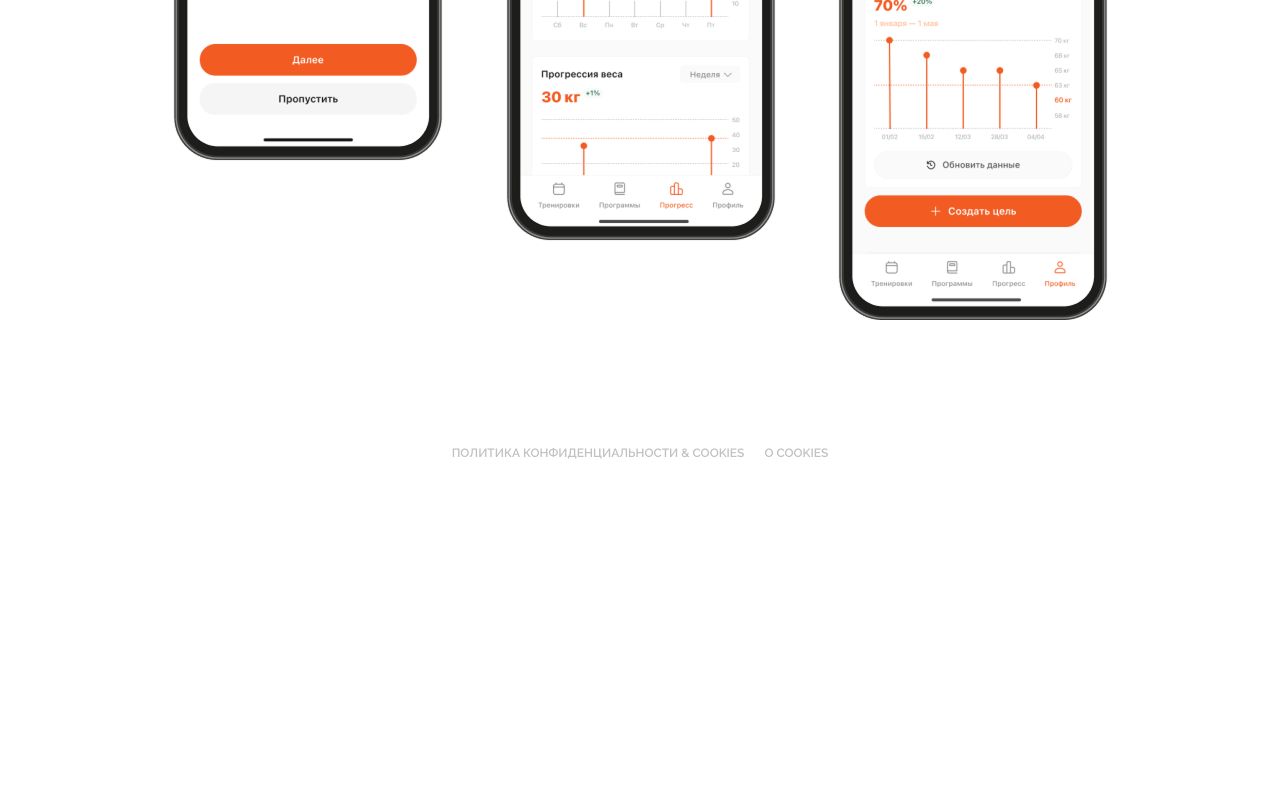
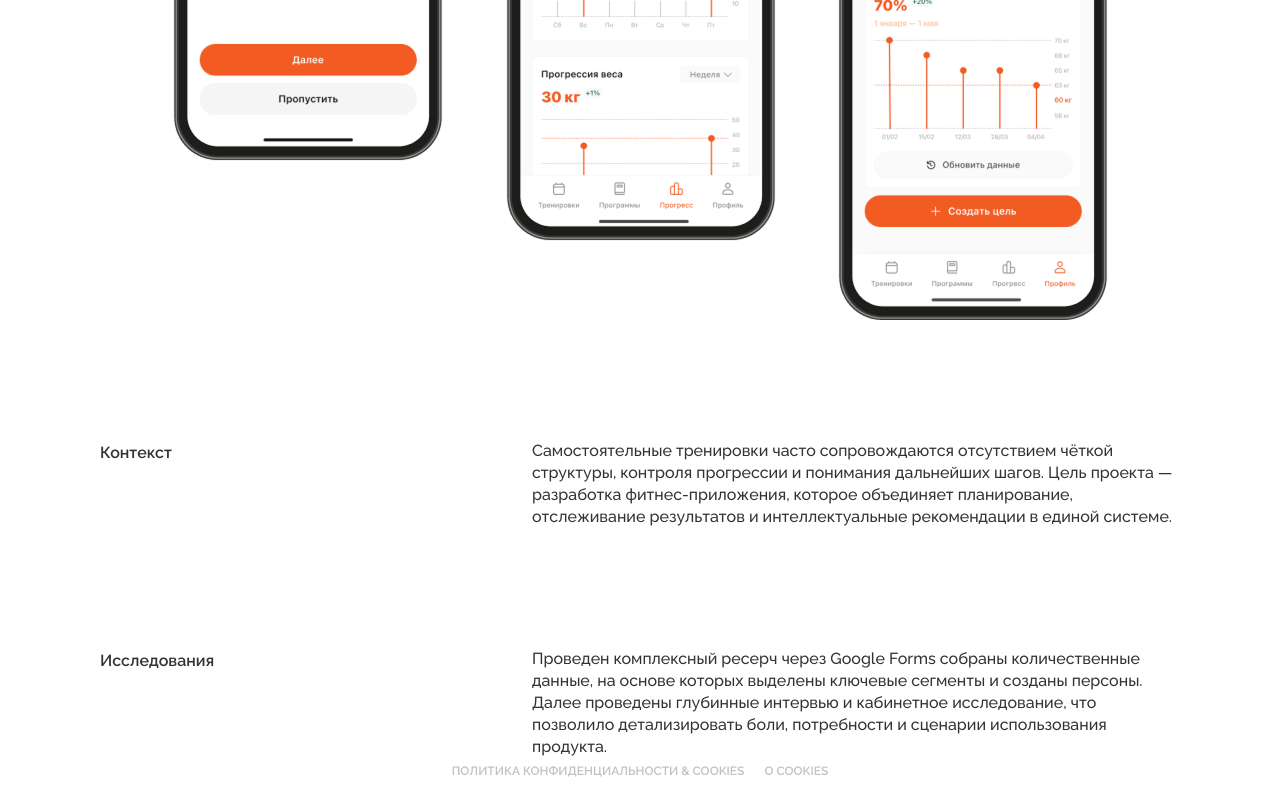
Before and after one commit to GrPugaguga/uxiustina, a Next.js app: page /liftup in a window 1280 px wide. Shown: the part 520-1320 px from the top of the page. Before the commit the page ends 1002 px from the top, so only its background shows below. Built offline with nearby package versions, Linux system fonts and the light colour scheme.

Commit message:
fix: test fix

```diff
--- a/app/layout.tsx
+++ b/app/layout.tsx
@@ -23,7 +23,7 @@ export default function RootLayout({
   return (
     <html lang="en">
       <body
-        className={`${raleway.variable} antialiased font-raleway`}
+        className={`${raleway.variable} antialiased font-raleway p-0`}
       >
         <div className="fixed top-0 sm:top-10 left-0 right-0 z-50 flex justify-center">
           <Header />
--- a/app/liftup/page.tsx
+++ b/app/liftup/page.tsx
@@ -1,4 +1,6 @@
 import Image from "next/image";
+
+import Context from "./sections/Context";
 
 export default function LiftUp() {
   return (
@@ -14,7 +16,7 @@ export default function LiftUp() {
 
       {/* Content Block */}
       <div className="mt-15 sm:mt-30 flex flex-col gap-15 sm:gap-30 w-full items-center">
-
+        <Context/>
       </div>
     </div>
   );
--- /dev/null
+++ b/app/liftup/sections/Context.tsx
@@ -0,0 +1,15 @@
+import { PrivacyText } from "@/ui-kit";
+
+export default function Context() {
+  return (
+    <>
+        <PrivacyText title="Контекст">
+            Самостоятельные тренировки часто сопровождаются отсутствием чёткой структуры, контроля прогрессии и понимания дальнейших шагов.
+            Цель проекта — разработка фитнес-приложения, которое объединяет планирование, отслеживание результатов и интеллектуальные рекомендации в единой системе.
+        </PrivacyText>
+        <PrivacyText title="Исследования">
+            Проведен комплексный ресерч через Google Forms собраны количественные данные, на основе которых выделены ключевые сегменты и созданы персоны. Далее проведены глубинные интервью и кабинетное исследование, что позволило детализировать боли, потребности и сценарии использования продукта.
+        </PrivacyText>
+    </>
+  );
+}
--- a/components/Header.tsx
+++ b/components/Header.tsx
@@ -36,7 +36,7 @@ export default function Header() {
             </header>
 
             {/* Mobile Header */}
-            <header className="sm:hidden w-full bg-background-white border-b border-grey-bg-light pt-10 pr-5 pb-2.5 pl-5 z-50">
+            <header className="sm:hidden w-full bg-background-white border-b border-grey-bg-light pt-10 px-5 pb-2.5 z-50">
                 <div className="flex items-center justify-between">
                     <div>
                         {!isHomePage && (
```
